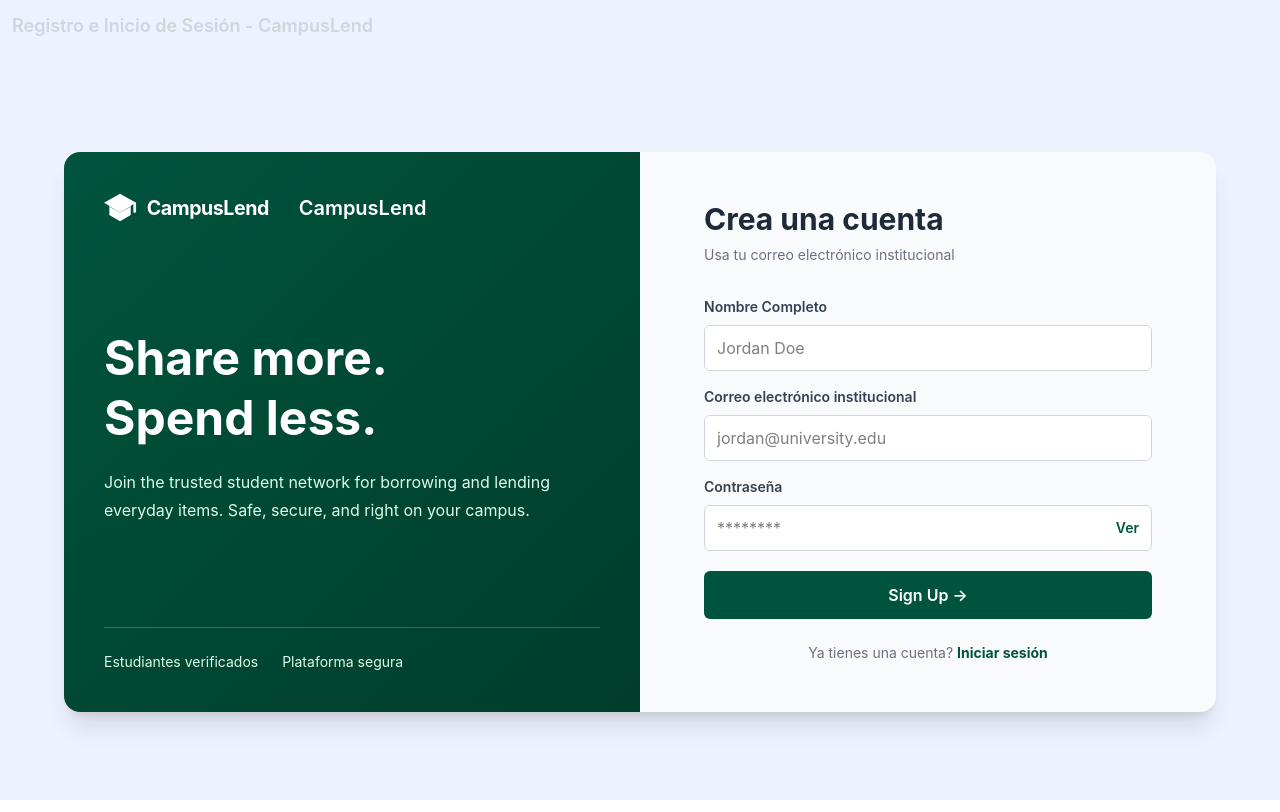
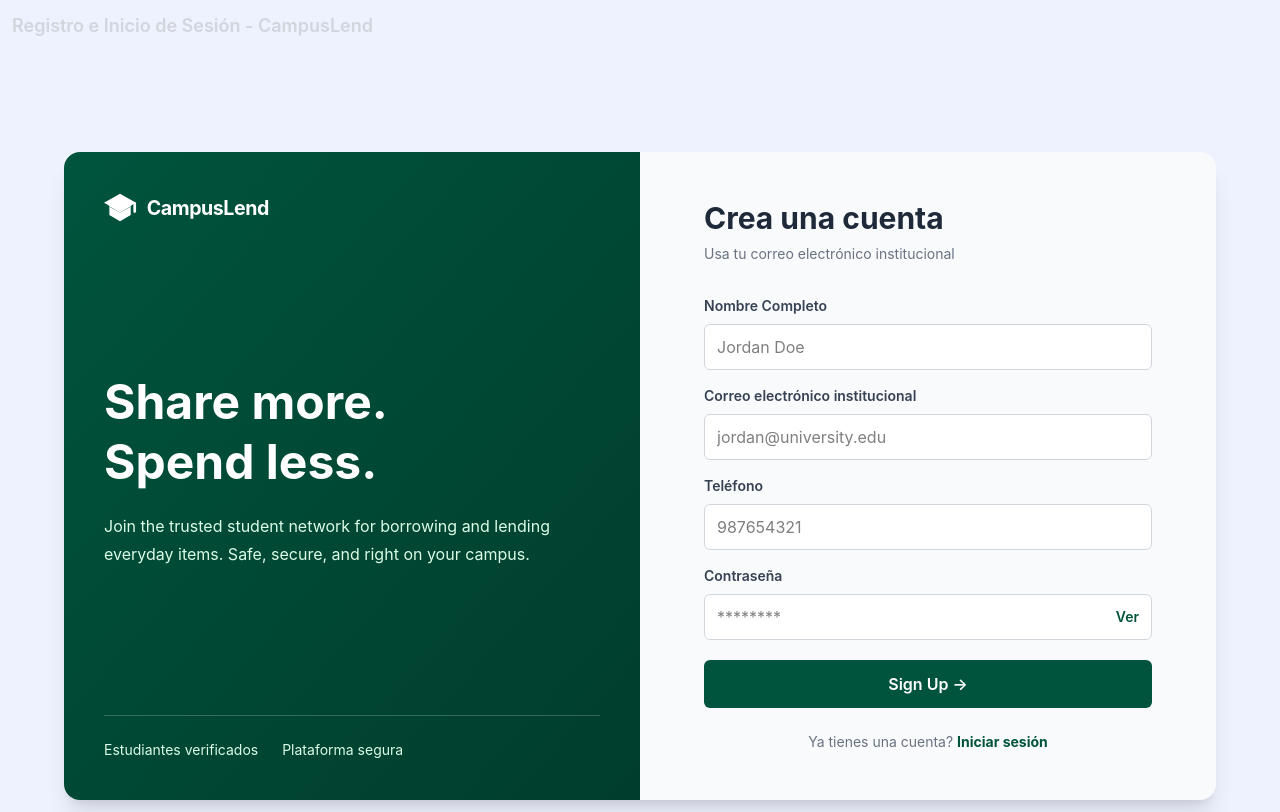
Before and after one commit to Nesbant/prestamo-estudiantil-pweb-2026-1, a React (Vite) app in the folder frontend/: page / in a window 1280 px wide. Built offline with nearby package versions, Linux system fonts and the light colour scheme.

Commit message:
agregar telefono

```diff
--- a/frontend/src/pages/Auth.jsx
+++ b/frontend/src/pages/Auth.jsx
@@ -14,7 +14,6 @@ export default function Auth({ vista, cambiarVista, onLogin }) {
           <div className="flex h-full min-h-[360px] flex-col justify-between bg-gradient-to-br from-[#00543D] to-[#003d2c] p-10">
             <div className="flex items-center gap-2">
               <img src={logoUrl} alt="CampusLend" className="h-8 w-auto brightness-0 invert" />
-              <h2 className="text-xl font-semibold">CampusLend</h2>
             </div>
 
             <div>
--- a/frontend/src/pages/Registro.jsx
+++ b/frontend/src/pages/Registro.jsx
@@ -5,6 +5,7 @@ import { registrarUsuario } from "../services/usuarioService";
 export default function Registro({ cambiarVista }) {
   const [nombre, setNombre] = useState("");
   const [email, setEmail] = useState("");
+  const [telefono, setTelefono] = useState("");
   const [password, setPassword] = useState("");
   const [mostrarPassword, setMostrarPassword] = useState(false);
   const [error, setError] = useState("");
@@ -14,7 +15,7 @@ export default function Registro({ cambiarVista }) {
     e.preventDefault();
     setError("");
 
-    if (!nombre.trim() || !email.trim() || !password.trim()) {
+    if (!nombre.trim() || !email.trim() || !telefono.trim() || !password.trim()) {
       setError("Todos los campos son obligatorios");
       return;
     }
@@ -24,7 +25,7 @@ export default function Registro({ cambiarVista }) {
       return;
     }
 
-    const resultado = await registrarUsuario({ nombre, email, password });
+    const resultado = await registrarUsuario({ nombre, email, telefono, password });
 
     if (!resultado.ok) {
       setError(resultado.mensaje);
@@ -69,6 +70,17 @@ export default function Registro({ cambiarVista }) {
             placeholder="jordan@university.edu"
             value={email}
             onChange={(e) => setEmail(e.target.value)}
+            className="h-11 w-full outline-none"
+          />
+        </div>
+
+        <label className="mb-2 block text-sm font-semibold text-gray-700">Teléfono</label>
+        <div className="mb-4 rounded-md border border-gray-300 bg-white px-3">
+          <input
+            type="text"
+            placeholder="987654321"
+            value={telefono}
+            onChange={(e) => setTelefono(e.target.value)}
             className="h-11 w-full outline-none"
           />
         </div>
--- a/frontend/src/services/usuarioService.js
+++ b/frontend/src/services/usuarioService.js
@@ -30,8 +30,8 @@ export const registrarUsuario = async (datosUsuario) => {
     id: Date.now(),
     nombre: datosUsuario.nombre.trim(),
     email: correoLimpio,
+    telefono: datosUsuario.telefono.trim(),
     password: datosUsuario.password,
-    telefono: "",
   };
 
   const nuevaLista = [...usuarios, nuevoUsuario];
```
